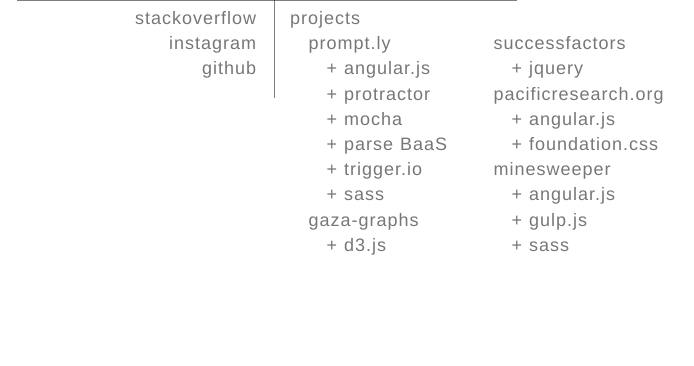
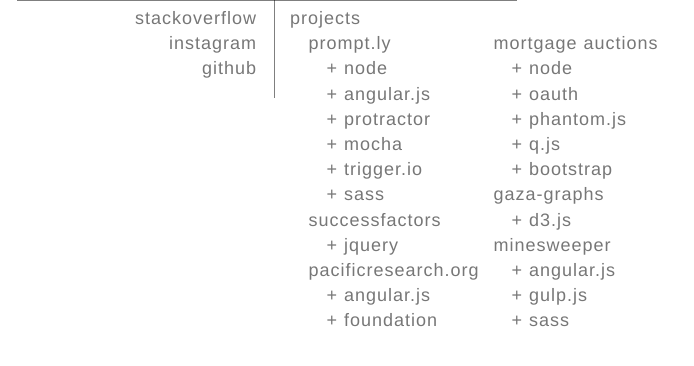
Before and after one commit to whroman/new_site, a plain HTML site: page index.html in a window 1280 px wide. Both pictures are taken after a click on the element "projects". Shown: the part 172-538 px from the top of the page, without its empty margins (373-1067 px from the left). Drawn offline with Linux system fonts and the light colour scheme.

Commit message:
adding mortgage auction scraper to list of projects

```diff
--- a/index.html
+++ b/index.html
@@ -44,6 +44,11 @@
                             </a>
                         </li>
                         <li class="indent">
+                            <a href="https://nodejs.org/">
+                                <h3>+ node</h3>
+                            </a>
+                        </li>
+                        <li class="indent">
                             <a href="http://angularjs.org/">
                                 + <h3>angular.js</h3>
                             </a>
@@ -59,11 +64,6 @@
                             </a>
                         </li>
                         <li class="indent">
-                            <a href="https://parse.com">
-                                + <h3>parse BaaS</h3>
-                            </a>
-                        </li>
-                        <li class="indent">
                             <a href="https://trigger.io">
                                 + <h3>trigger.io</h3>
                             </a>
@@ -75,24 +75,6 @@
                         </li>
                     </ul>
                 </li>
-
-                <li>
-                    <ul>
-                        <li class="header">
-                            <a href="http://whroman.github.io/gaza-graphs/">
-                                gaza-graphs
-                            </a>
-                        </li>
-                        <li class="indent">
-                            <a href="http://d3js.org/">
-                                + <h3>d3.js</h3>
-                            </a>
-                        </li>
-                    </ul>
-                </li>
-            </ul>
-
-            <ul class="projects-list hide">
 
                 <li>
                     <ul>
@@ -123,7 +105,62 @@
                         </li>
                         <li class="indent">
                             <a href="http://foundation.zurb.com/">
-                                + <h3>foundation.css</h3>
+                                + <h3>foundation</h3>
+                            </a>
+                        </li>
+                    </ul>
+                </li>
+
+            </ul>
+
+            <ul class="projects-list hide">
+
+                <li>
+                    <ul>
+                        <li class="header">
+                            <a href="http://www.vagabound.io">
+                                mortgage auctions
+                            </a>
+                        </li>
+                        <li class="indent">
+                            <a href="https://nodejs.org/">
+                                <h3>+ node</h3>
+                            </a>
+                        </li>
+                        <li class="indent">
+                            <a href="http://passportjs.org/">
+                                <h3>+ oauth</h3>
+                            </a>
+                        </li>
+                        <li class="indent">
+                            <a href="http://phantomjs.org/">
+                                <h3>+ phantom.js</h3>
+                            </a>
+                        </li>
+                        <li class="indent">
+                            <a href="http://documentup.com/kriskowal/q/">
+                                <h3>+ q.js</h3>
+                            </a>
+                        </li>
+                        <li class="indent">
+                            <a href="http://getbootstrap.com/">
+                                <h3>+ bootstrap</h3>
+                            </a>
+                        </li>
+
+                    </ul>
+                </li>
+
+                <li>
+                    <ul>
+                        <li class="header">
+                            <a href="http://whroman.github.io/gaza-graphs/">
+                                gaza-graphs
+                            </a>
+                        </li>
+                        <li class="indent">
+                            <a href="http://d3js.org/">
+                                + <h3>d3.js</h3>
                             </a>
                         </li>
                     </ul>
```
